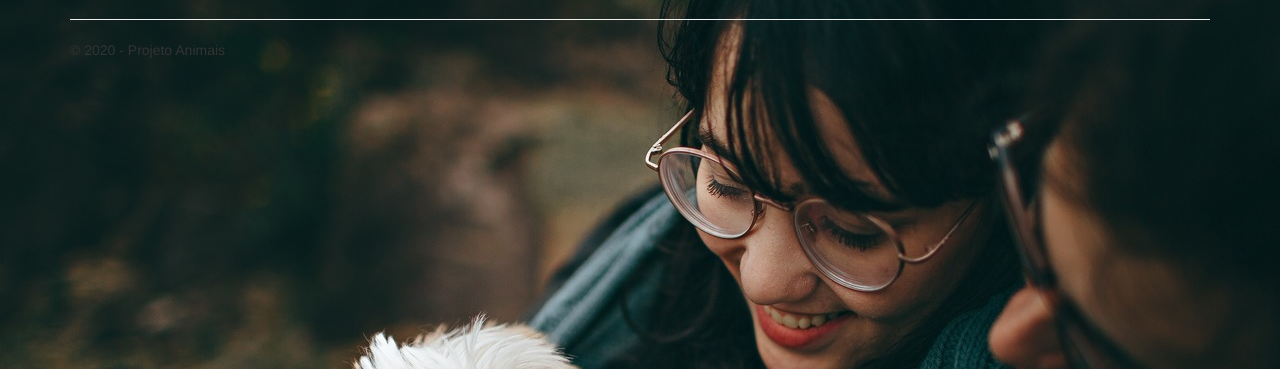
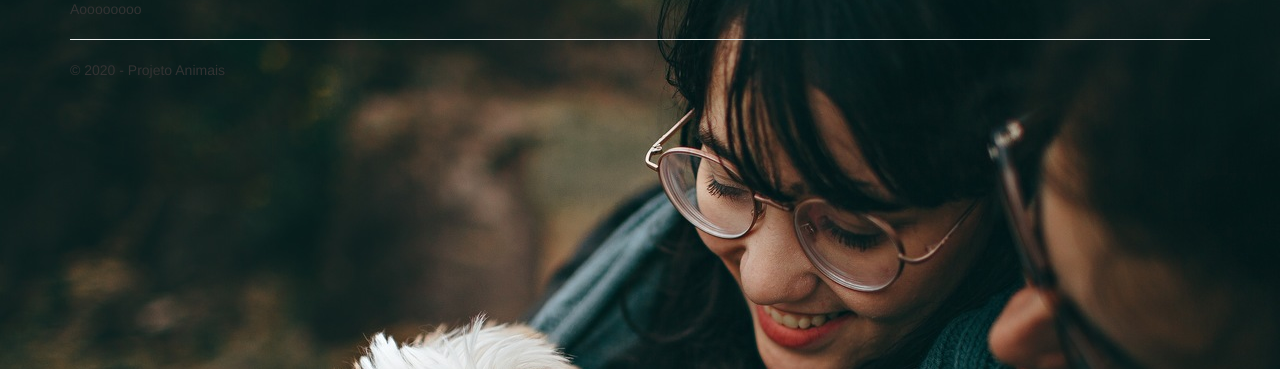
Before and after one commit to lucasOrlandini/ProjetoAnimais2, an ASP.NET MVC app: page /Home in a window 1280 px wide. Shown: the part 51-420 px from the top of the page. Run offline with ASP.NET Core 8 and stand-ins for ASP.NET MVC 5, Linux system fonts and the light colour scheme; the project's own start-up code is not run, and a stand-in starts its controllers and pages; some libraries are stand-ins or nearby versions.

Commit message:
Teste Luiggi

```diff
--- a/Fatec.ProjetoAnimais/Fatec.ProjetoAnimais/Views/Home/Index.cshtml
+++ b/Fatec.ProjetoAnimais/Fatec.ProjetoAnimais/Views/Home/Index.cshtml
@@ -15,6 +15,8 @@
     <p class="lead">ASP.NET is a free web framework for building great Web sites and Web applications using HTML, CSS and JavaScript.</p>
     <p><a href="https://asp.net" class="btn btn-primary btn-lg">Learn more &raquo;</a></p>
 </div>*@
+
+Aoooooooo
 
 <div class="row">
     @*<div class="col-md-4">
```
Also changed, not shown: 1 other file.
